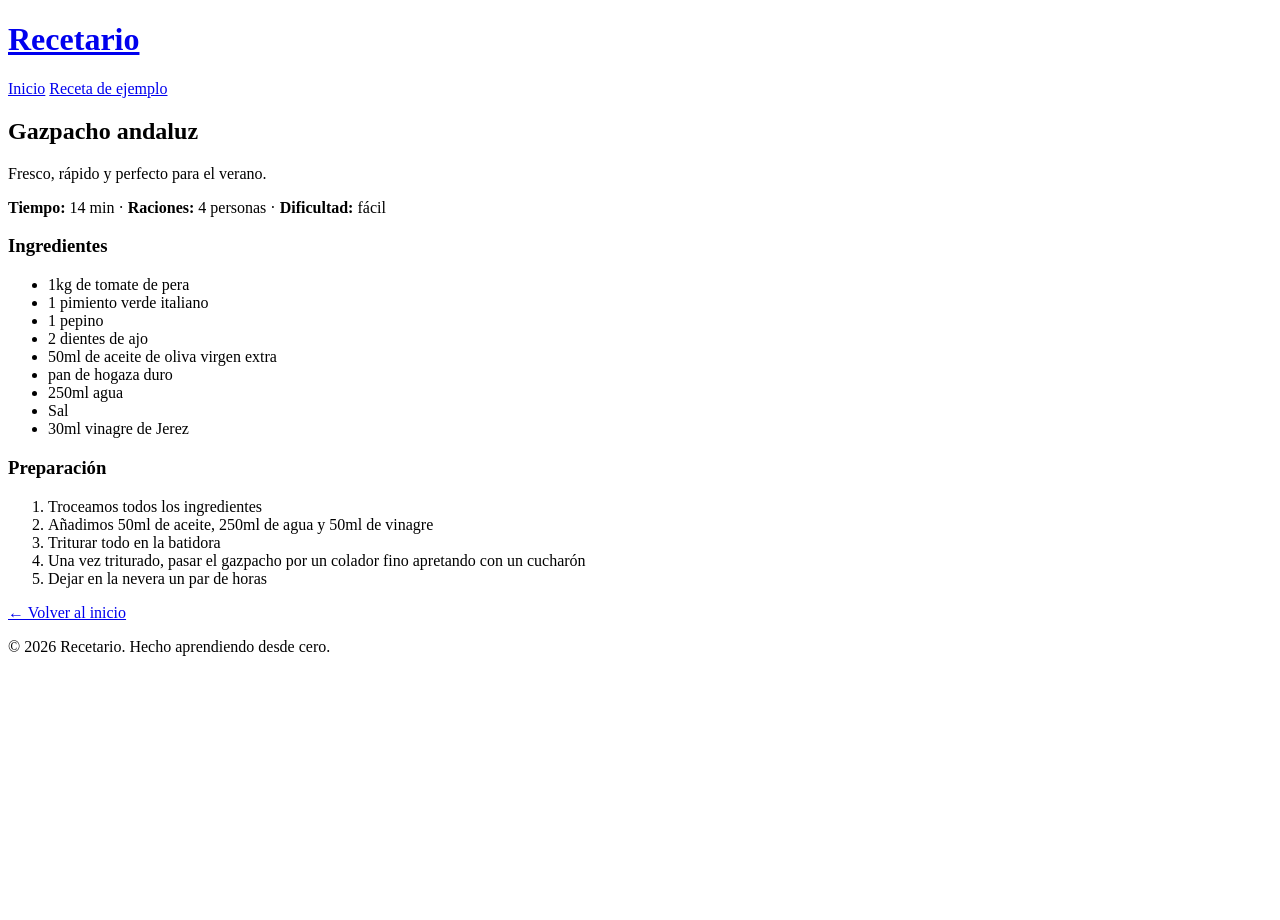
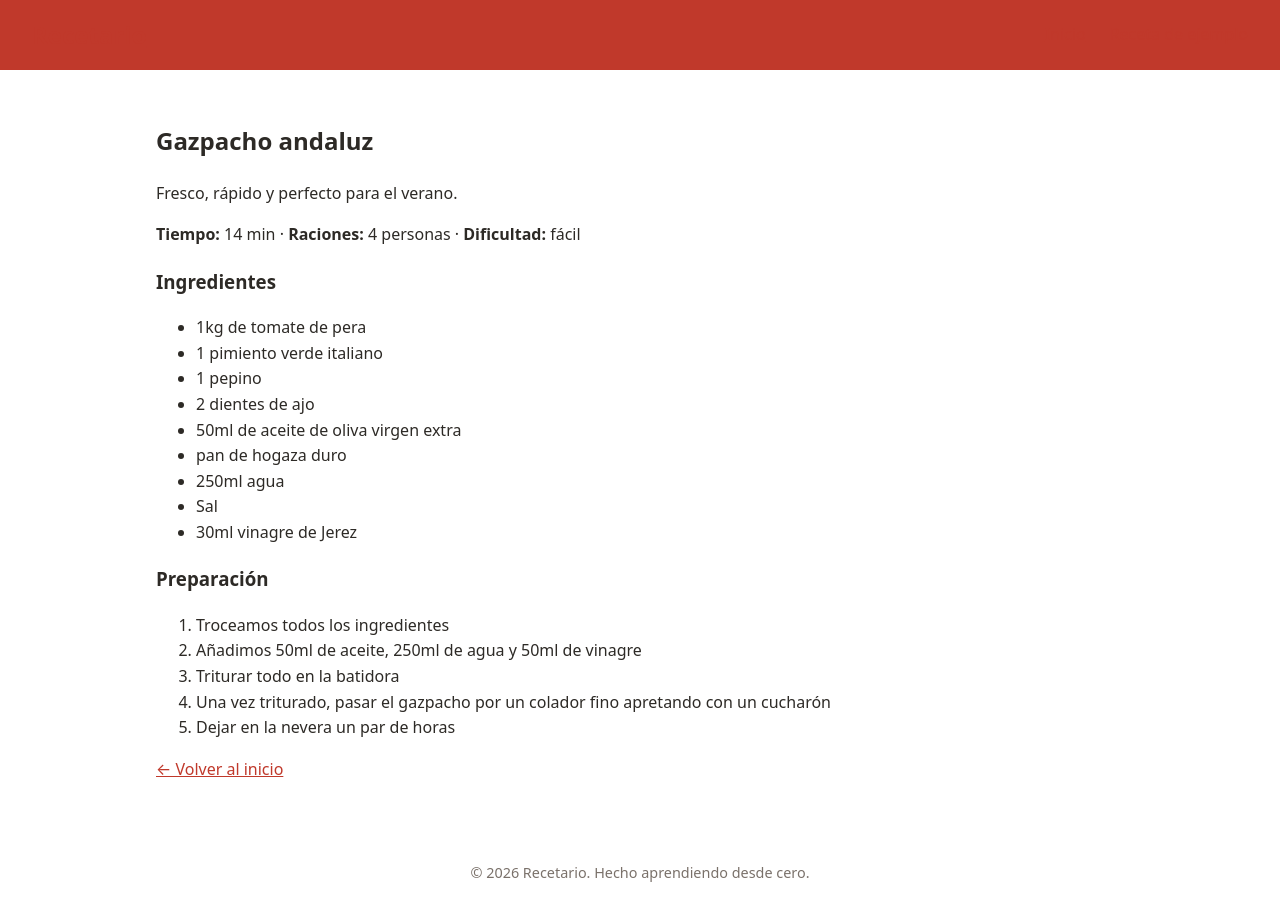
Before and after one commit to juandefullstack/recetario, a plain HTML site: page gazpacho.html in a window 1280 px wide. Before the commit the page ends 800 px from the top, so only its background shows below. Drawn offline with Linux system fonts and the light colour scheme.

Commit message:
Añadir hoja de estilos con estilos base y cabecera

```diff
--- /dev/null
+++ b/estilos.css
@@ -0,0 +1,67 @@
+/* ===== Variables de diseño ===== */
+:root {
+    --color-principal: #c0392b;
+    --color-donfo: #fdf8f3;
+    --color-tarjeta: #ffffff;
+    --color-texto: #2d2a26;
+    --color-suave: #7a716a;
+    --radio: 12px;
+    --sombra: 0 2px 8px rgba(0, 0, 0, 0.08);
+}
+
+/* ===== Base ===== */
+* {
+    box-sizing: border-box;
+}
+
+body {
+    margin: 0;
+    font-family: system-ui, -apple-system, "Segoe UI", Roboto, sans-serif;
+    background-color: var(--color-fondo);
+    color: var(--color-texto);
+    line-height: 1.6;
+}
+
+a {
+    color: var(--color-principal);
+}
+
+/* ===== Cabecera ===== */
+header {
+    display: flex;
+    justify-content: space-between;
+    align-items: center;
+    flex-wrap: wrap;
+    gap: 1rem;
+    padding: 1rem 2rem;
+    background-color: var(--color-principal);
+}
+
+header h1 {
+    margin: 0;
+    font-size: 1.5rem;
+}
+
+nav {
+    display: flex;
+    gap: 1.5rem;
+}
+
+nav a:hover {
+    text-decoration: underline;
+}
+
+/* ===== CONTENIDO PRINCIPAL =====*/
+main {
+    max-width: 1000px;
+    margin: 0 auto;
+    padding: 2rem 1rem;
+}
+
+/* ===== Pie de página ===== */
+footer {
+    text-align: center;
+    padding: 2rem;
+    color: var(--color-suave);
+    font-size: 0.9rem;
+}
--- a/gazpacho.html
+++ b/gazpacho.html
@@ -4,6 +4,7 @@
     <meta charset="UTF-8">
     <meta name="viewport" content="width=device-width, initial-scale=1.0">
     <title>Gazpacho andaluz · Recetario</title>
+    <link rel="stylesheet" href="estilos.css">
 </head>
 <body>
 
```
Also changed, not shown: index.html (+1 -0 lines), receta.html (+1 -0 lines).
